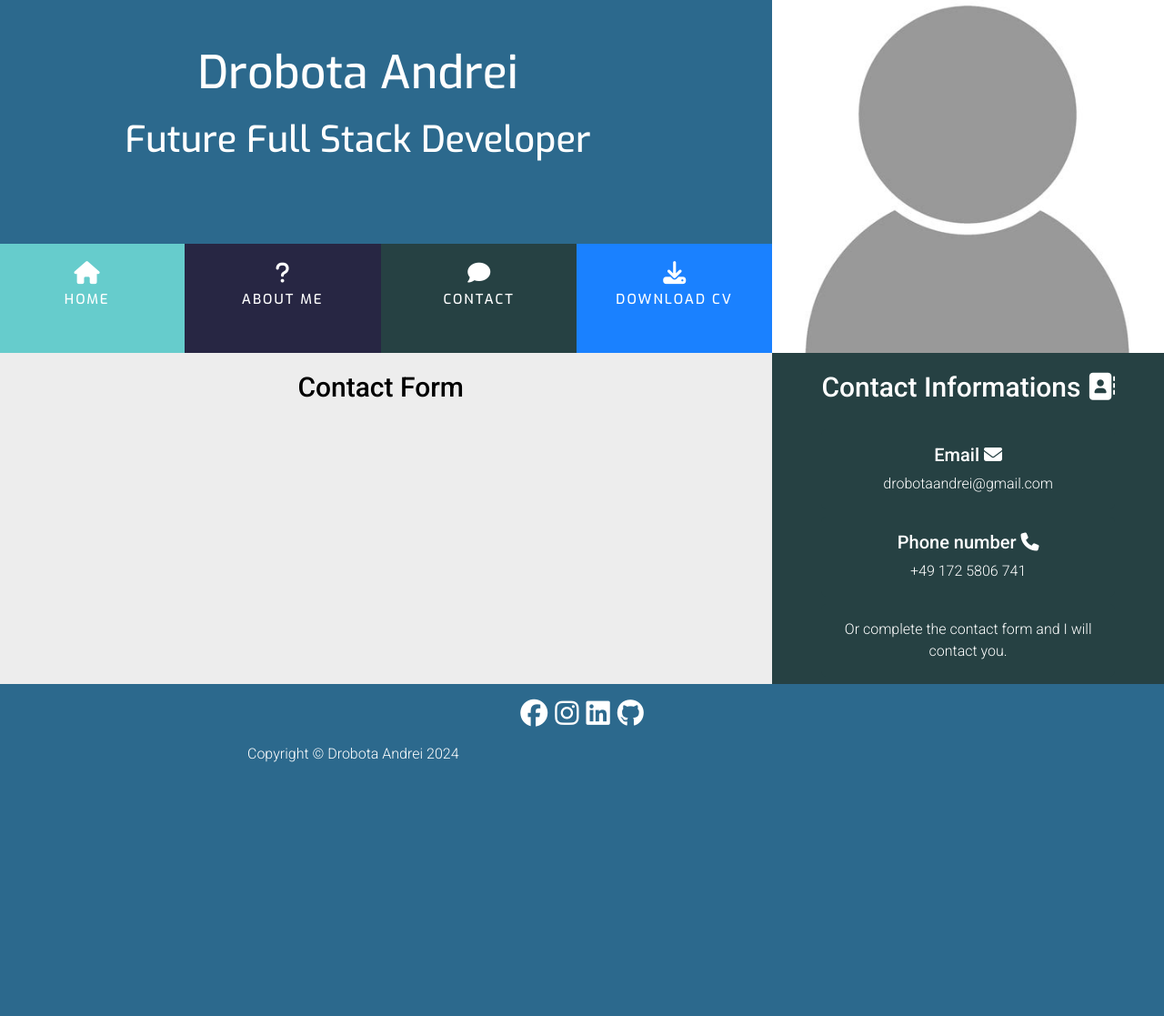
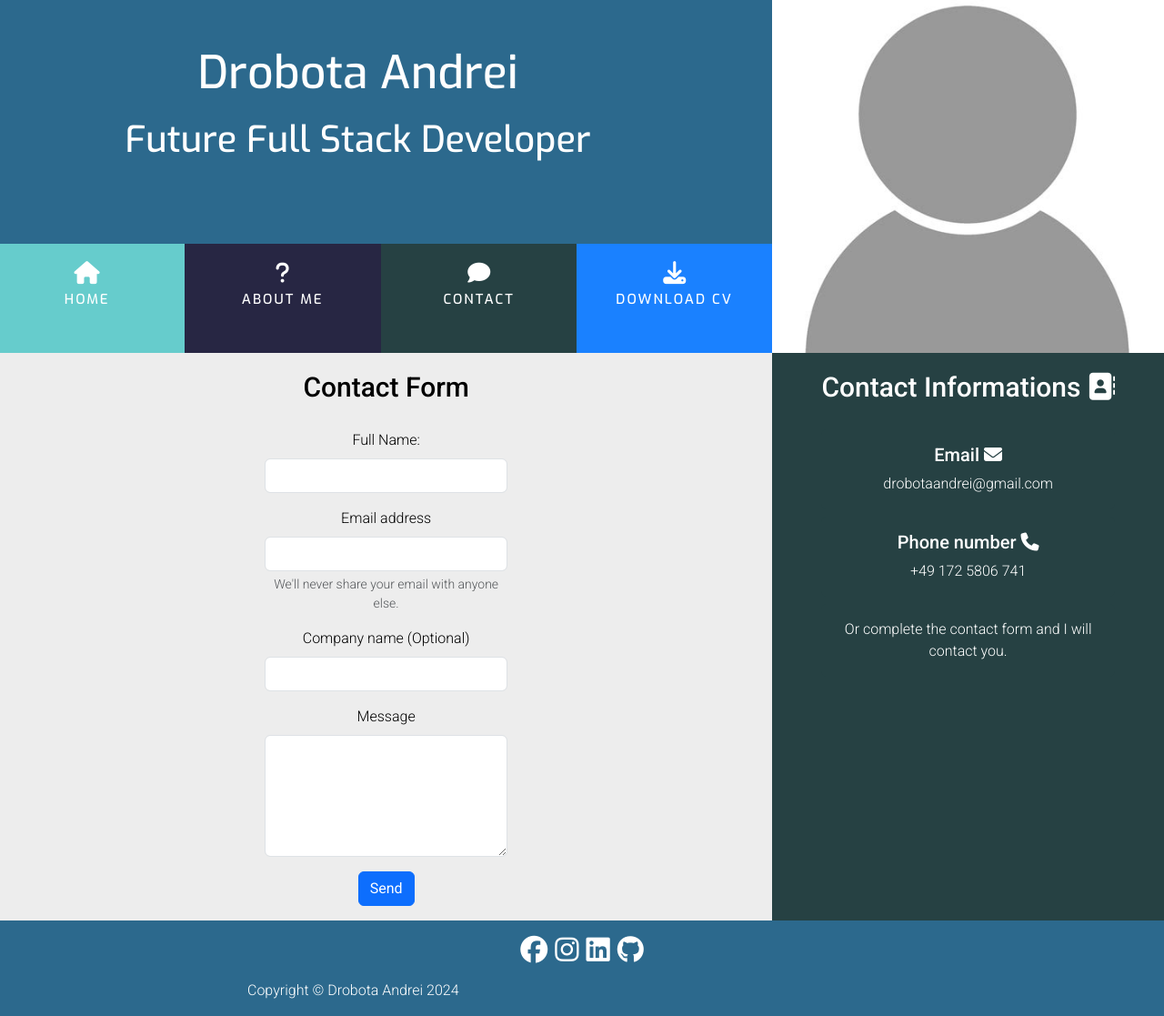
Before and after one commit to andreidrobota/mywebsitev2, a Flask app: page /contact in a window 1280 px wide. Shown: the whole page at 91% size. Before the commit the page ends 838 px from the top, so only its background shows below. Run offline with Flask 3, Linux system fonts and the light colour scheme; some libraries are stand-ins or nearby versions.

Commit message:
Added downloadable CV, and contact form

```diff
--- a/run.py
+++ b/run.py
@@ -1,5 +1,5 @@
 import os
-from flask import Flask, render_template
+from flask import Flask, render_template, request
 
 
 app = Flask(__name__)
@@ -14,8 +14,10 @@ def about():
     return render_template("about.html")
 
 
-@app.route("/contact")
+@app.route("/contact", methods=["GET", "POST"])
 def contact():
+    if request.method == "POST":
+        print ("Hello is anybody there?")
     return render_template("contact.html")
 
 
--- a/static/css/style.css
+++ b/static/css/style.css
@@ -30,6 +30,10 @@ body {
 
 .padding-fix {
     padding: 0;
+}
+
+.padding-r-fix {
+    padding-right: 0;
 }
 
 .margin-r-fix {
--- a/templates/base.html
+++ b/templates/base.html
@@ -33,7 +33,7 @@
                                 <a href="{{ url_for ('contact') }}" class="hvr-bounce-to-bottom"><i class="fa-solid fa-comment"></i><span>Contact</span></a>
                             </li>
                             <li class="col-xs-6 col-sm-3 color-download navitem">
-                                <a href="#" class="hvr-bounce-to-bottom"><i class="fa-solid fa-download"></i><span>Download CV</span></a>
+                                <a href="{{ url_for ('static', filename='cv/cv2.pdf')}}" target="_blank" class="hvr-bounce-to-bottom"><i class="fa-solid fa-download"></i><span>Download CV</span></a>
                             </li>
                         </ul>
                     </div>
--- a/templates/contact.html
+++ b/templates/contact.html
@@ -1,8 +1,36 @@
 {% extends "base.html" %}
 {% block content %}
     <div class="row no-gutters margin-r-fix">
-        <div class="col-md-8">
+        <div class="col-md-8 padding-r-fix">
             <h5 class="main-title text-center">Contact Form</h5>
+            <form method="POST" class="text-center">
+                <div class="row">
+                    <div class="col-lg-4"></div>
+                    <div class="col-lg-4">
+                    <div class="mb-3">
+                        <label for="name" class="form-label">Full Name:</label>
+                        <input type="text" class="form-control" id="name" name="fullname" required>
+                    </div>
+                    <div class="mb-3">
+                        <label for="contactEmail" class="form-label">Email address</label>
+                        <input type="email" class="form-control" id="contactEmail" name="contactEmail" required>
+                        <div id="emailHelp" class="form-text">We'll never share your email with anyone else.</div>
+                    </div>
+                    <div class="mb-3">
+                        <label for="company" class="form-label">Company name (Optional)</label>
+                        <input type="text" class="form-control" id="company" name="company">
+                    </div>
+                    <div class="mb-3">
+                        <label for="content" class="form-label">Message</label>
+                        <textarea class="form-control" id="content" rows="5" required name="content"></textarea>
+                    </div>
+                    <div class="mb-3">
+                        <button type="submit" class="btn btn-primary">Send</button>
+                    </div>
+                    </div>
+                    <div class="col-lg-4"></div>
+                </div>
+            </form>
         </div>
         <div class="col-md-4 text-center padding-fix side-contact">
             <h5 class="side-title">Contact Informations <i class="fa-solid fa-address-book"></i></h5>
```
Also changed, not shown: 1 other file.
